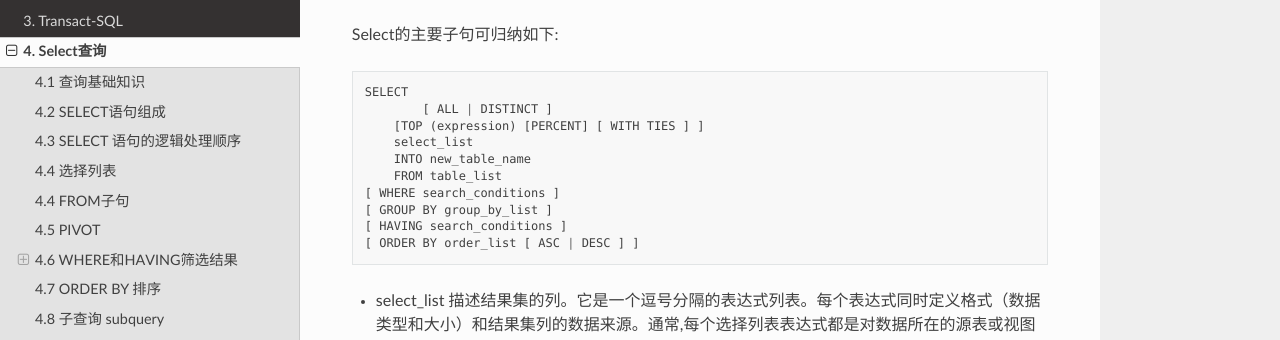
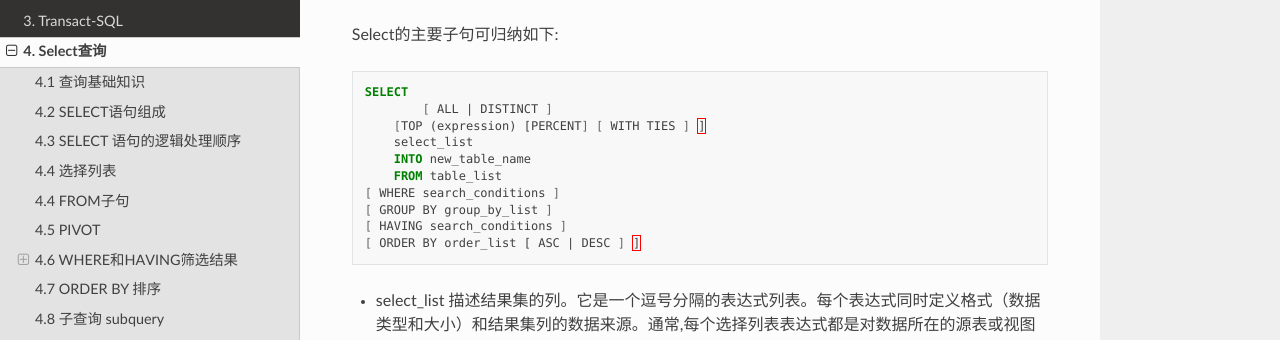
Before and after one commit to firewang/sql50, a Sphinx documentation site: the page built from source/Select.md, in a window 1280 px wide and 900 px high, scrolled down 1158 px. Shown: the part 158-498 px from the top of the window. Built offline with Sphinx 7.4.7 and the Read the Docs theme 2.0.0, drawn with Linux system fonts in a browser that asks for light colours; some of the changed text lies outside the part shown.

Commit message:
优化语法高亮

````diff
--- a/source/Select.md
+++ b/source/Select.md
@@ -26,7 +26,7 @@ SELECT 语句从 SQL Server 中检索出数据，然后以一个或多个结果
 
 例如下列 SELECT 语句查找单价超过 $40 的产品的产品 ID、名称以及标价
 
-```python
+```tsql
 SELECT ProductID, Name, ListPrice
 FROM Production.Product
 WHERE ListPrice > $40
@@ -47,7 +47,7 @@ ORDER BY 子句指定结果集将基于 ListPrice 列中的值按照**升序**
 
 Select的主要子句可归纳如下:
 
-```python
+```tsql
 SELECT
 	[ ALL | DISTINCT ]
     [TOP (expression) [PERCENT] [ WITH TIES ] ]
@@ -128,7 +128,7 @@ SELECT
 
   - TOP ( expression ) [ PERCENT ] [ WITH TIES ] ; expression 是指定返回行数的数值表达式，如果指定了 PERCENT，则是指返回的结果集行的百分比（由 expression 指定）
 
-  ```python
+  ```tsql
   TOP (120) /*返回120行*/
   TOP (15) PERCENT /* 返回前15%的行结果 */.
   TOP(@n) /* 返回变量n指定数量的行结果，比如：DECLARE @n AS BIGINT; SET @n = 2 */.
@@ -148,7 +148,7 @@ SELECT
 
   - 对数值列或常量使用算术运算符或函数进行的计算和运算
 
-    ```python
+    ```tsql
     SELECT ProductID, ROUND( (ListPrice * .9), 2) AS DiscountPrice
     FROM Production.Product
     WHERE ProductID = 748;
@@ -156,7 +156,7 @@ SELECT
 
   - 数据类型转换（cast）
 
-    ```python
+    ```tsql
     SELECT ( CAST(ProductID AS VARCHAR(10)) + ': '
            + Name ) AS ProductIDName
     FROM Production.Product;
@@ -164,7 +164,7 @@ SELECT
 
   - CASE 表达式
 
-    ```python
+    ```tsql
     SELECT ProductID, Name,
        CASE Class
           WHEN 'H' THEN ROUND( (ListPrice * .6), 2)
@@ -177,7 +177,7 @@ SELECT
 
   - 子查询
 
-    ```python
+    ```tsql
     SELECT Prd.ProductID, Prd.Name,
            (   SELECT SUM(OD.UnitPrice * OD.OrderQty)
                FROM AdventureWorks2008R2.Sales.SalesOrderDetail AS OD
@@ -216,7 +216,7 @@ FROM 子句可以指定
 
 3. 一个或多个派生表，这些派生表是 FROM 子句中的 SELECT 语句，由别名或用户指定的名称引用。FROM 子句中 SELECT 语句的结果集构成了外层 SELECT 语句所用的表。
 
-   ```python
+   ```tsql
    SELECT RTRIM(p.FirstName) + ' ' + LTRIM(p.LastName) AS Name,
     d.City
    FROM Person.Person AS p
@@ -241,7 +241,7 @@ FROM 子句可以指定
 
 **不需要 FROM 子句**的 SELECT 语句是那些不从数据库内的任何表中选择数据的 SELECT 语句。这些 SELECT 语句只从**局部变量**或**不对列进行操作**的 Transact-SQL 函数中选择数据:
 
-```python
+```tsql
 SELECT SYSDATETIME();
 SELECT @MyIntVariable;
 SELECT @@VERSION;
@@ -251,7 +251,7 @@ SELECT @@VERSION;
 
 ## 4.5 PIVOT
 
-```python
+```tsql
 -- PIVOT 语法
 SELECT <非透视的列>,
     [第一个透视的列] AS <列名称>,
@@ -275,7 +275,7 @@ FOR
 <可选的 ORDER BY 子句>;
 ```
 
-```python
+```tsql
 SELECT VendorID, [250] AS Emp1, [251] AS Emp2, [256] AS Emp3, [257] AS Emp4
 FROM
 (SELECT PurchaseOrderID, EmployeeID, VendorID
@@ -320,7 +320,7 @@ WHERE 和 HAVING 子句中的搜索条件或限定条件可以包括：
 
 - 比较运算符，例如：=、< >、< 和 >
 
-  ```python
+  ```tsql
   SELECT ProductID, Name
   FROM Production.Product
   WHERE Class = 'H'
@@ -329,7 +329,7 @@ WHERE 和 HAVING 子句中的搜索条件或限定条件可以包括：
 
 - [范围](https://docs.microsoft.com/zh-cn/previous-versions/sql/sql-server-2008-r2/ms191311(v=sql.105))（BETWEEN 和 NOT BETWEEN）
 
-  ```python
+  ```tsql
   -- 100到500之间
   SELECT ProductID, Name
   FROM Production.Product
@@ -339,7 +339,7 @@ WHERE 和 HAVING 子句中的搜索条件或限定条件可以包括：
 
 - 列表（IN 和 NOT IN）
 
-  ```python
+  ```tsql
   -- 如果不适用IN，就需要用多个or
   -- 使用IN更简洁
   SELECT ProductID, Name
@@ -350,7 +350,7 @@ WHERE 和 HAVING 子句中的搜索条件或限定条件可以包括：
 
 - [模式匹配](https://docs.microsoft.com/zh-cn/previous-versions/sql/sql-server-2008-r2/ms187489(v=sql.105))（LIKE 和 NOT LIKE）
 
-  ```python
+  ```tsql
   SELECT ProductID, Name
   FROM Production.Product
   WHERE Name LIKE 'Ch%'
@@ -365,7 +365,7 @@ WHERE 和 HAVING 子句中的搜索条件或限定条件可以包括：
 
 - Null 值（IS NULL 和 IS NOT NULL）
 
-  ```python
+  ```tsql
   SELECT s.Name
   FROM Sales.Customer c
   JOIN Sales.Store s
@@ -377,7 +377,7 @@ WHERE 和 HAVING 子句中的搜索条件或限定条件可以包括：
 
 - 所有记录（=ALL、>ALL、<= ALL、ANY）
 
-  ```python
+  ```tsql
   -- 从其中已发货的产品量大于任何已发货的 H 类产品量的 SalesOrderDetail 表中检索订单和产品 ID
   SELECT OrdD1.SalesOrderID, OrdD1.ProductID
   FROM Sales.SalesOrderDetail OrdD1
@@ -390,7 +390,7 @@ WHERE 和 HAVING 子句中的搜索条件或限定条件可以包括：
 
 - 条件的组合（AND、OR、NOT）
 
-  ```python
+  ```tsql
   SELECT ProductID, Name
   FROM Production.Product
   WHERE ListPrice < 500
@@ -409,7 +409,7 @@ WHERE 和 HAVING 子句中的搜索条件或限定条件可以包括：
 
 - 将通配符放在方括号 ([ ]) 中。若要搜索连字符 (-) 而不是使用它指定搜索范围，请将连字符作为方括号内的第一个字符：
 
-  ```mssql
+  ```tsql
   SELECT ColumnA FROM your_table
   WHERE ColumnA LIKE '9[-]5';
   ```
@@ -439,7 +439,7 @@ ORDER BY 子句中引用的列名必须明确地对应于 SELECT 列表中的列
 
 + ORDER BY 子句的准确结果取决于被排序的列的[排序规则](https://docs.microsoft.com/zh-cn/previous-versions/sql/sql-server-2008-r2/ms187582%28v%3dsql.105%29)。对于 char、varchar、nchar 和 nvarchar 列，可以指定 ORDER BY 操作按照表或视图中定义的列的排**序规则之外的排序规则**执行。可以指定 Windows 排序规则名称或 SQL 排序规则名称。
 
-  ```python
+  ```tsql
   -- 使用 Traditional_Spanish 排序规则
   SELECT LastName FROM Person.Person
   ORDER BY LastName
@@ -500,7 +500,7 @@ ORDER BY 子句中引用的列名必须明确地对应于 SELECT 列表中的列
 
 比如下列联接因为是内部联接，因此也可以改写为在WHERE条件中指定联接。
 
-```sql
+```tsql
 -- FROM中指定联接（首选）
 SELECT pv.ProductID, v.BusinessEntityID, v.Name
 FROM Purchasing.ProductVendor AS pv
@@ -520,7 +520,7 @@ WHERE pv.VendorID = v.VendorID
 
 在 FROM 子句中指定联接条件有助于将这些联接条件与 WHERE 子句中可能指定的其他任何搜索条件分开，建议用这种方法来指定联接。简化的 ISO FROM 子句联接语法如下：
 
-```sql
+```tsql
 FROM first_table
 join_type
 second_table
@@ -577,7 +577,7 @@ UNION 的结果集列名与 UNION 运算符中第一个 SELECT 语句的结果
 
 - 表中通过 UNION 运算所得到的列名称是从 UNION 语句中的第一个单独查询得到的。若要用新名称引用结果集中的某列（例如在 ORDER BY 子句中），必须按第一个 SELECT 语句中的方式引用该列
 
-  ```sql
+  ```tsql
   SELECT city AS Cities FROM stores_west
   UNION
   SELECT city FROM stores_east
@@ -622,7 +622,7 @@ CTE 由表示 CTE 的表达式名称、可选列列表和定义 CTE 的查询组
 
 **CTE 的基本语法结构**如下：
 
-```sql
+```tsql
 WITH expression_name [ ( column_name [,...n] ) ]
 AS
 ( CTE_query_definition )
@@ -631,7 +631,7 @@ SELECT <column_list>
 FROM expression_name;
 ```
 
-```sql
+```tsql
 -- 定义 CTE 查询别名和列名称
 WITH Sales_CTE (SalesPersonID, SalesOrderID, SalesYear)
 AS
````
Also changed, not shown: source/T-SQL.rst (+15 -7 lines), source/sql50.rst (+68 -68 lines), source/sqlserver.md (+53 -53 lines).
